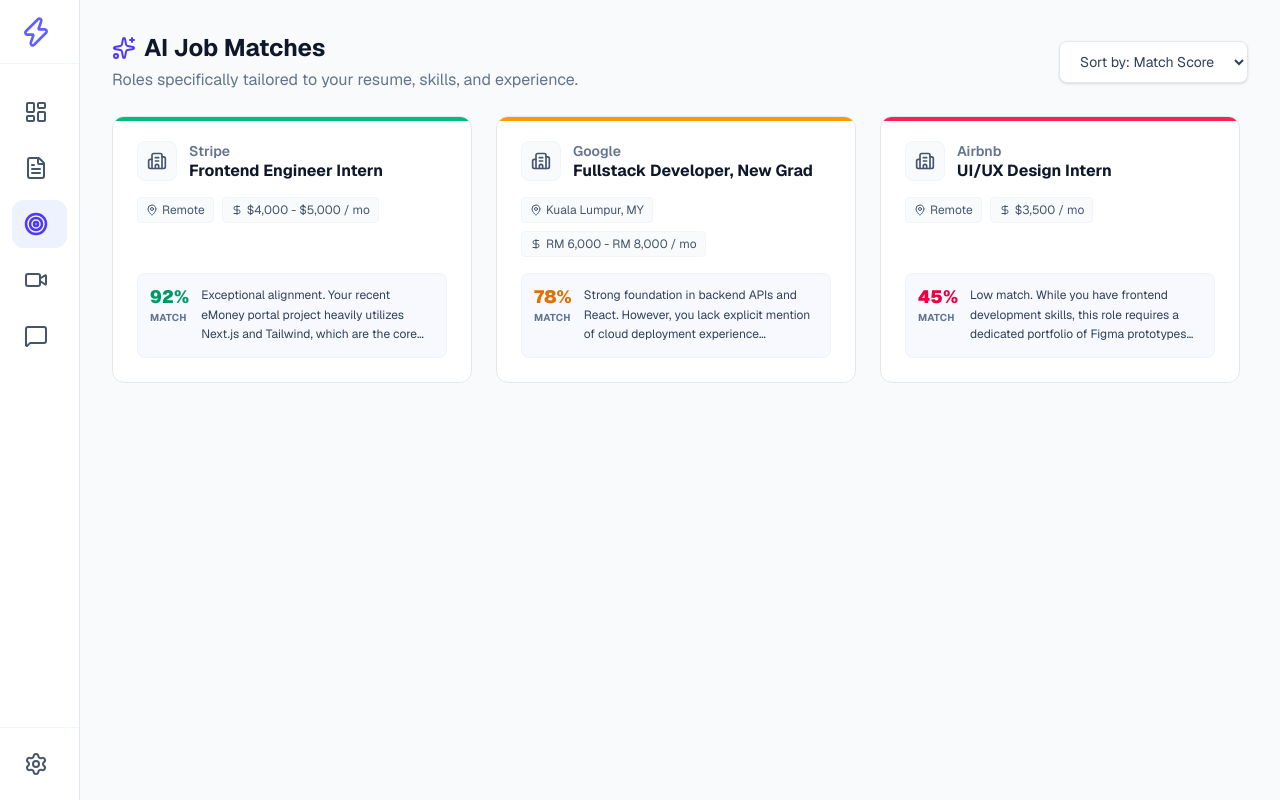
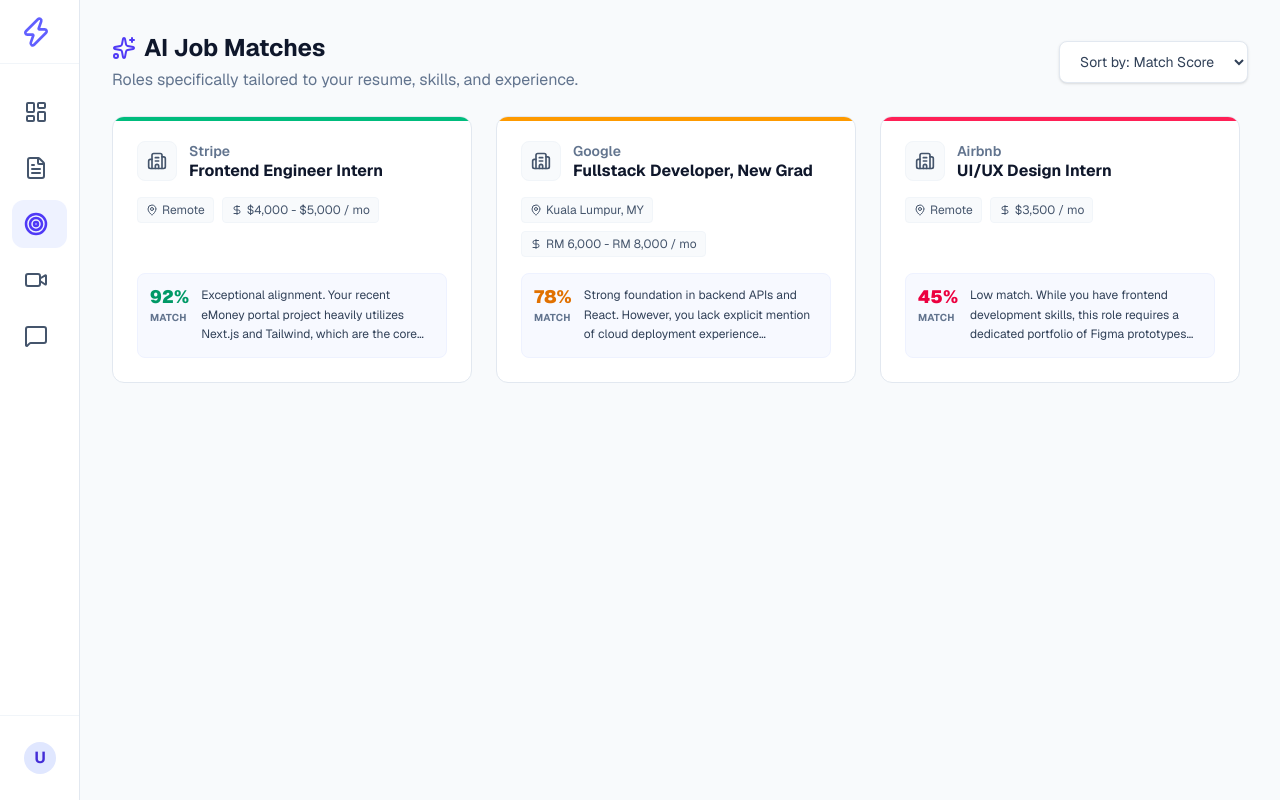
Before and after one commit to newweijun/umhackathon, a Next.js app in the folder futurejob/: page /student/match in a window 1280 px wide. Built offline with nearby package versions, Linux system fonts and the light colour scheme; no server answers.

Commit message:
update siderbar footer ui

```diff
--- a/futurejob/components/ui/student_view/SideBar.tsx
+++ b/futurejob/components/ui/student_view/SideBar.tsx
@@ -1,17 +1,26 @@
 "use client";
 
 import Link from "next/link";
-import { usePathname } from "next/navigation";
+// 1. Corrected router import
+import { usePathname, useRouter } from "next/navigation";
 import {
   LayoutDashboard,
   FileText,
   Target,
   Video,
   MessageSquare,
-  Settings,
   X,
   Zap,
+  UserIcon,
+  LogOut,
+  ChevronUp,
 } from "lucide-react";
+// 2. Added useEffect
+import { useRef, useState, useEffect } from "react";
+
+// 3. Changed import path to standard 'firebase/auth' and added onAuthStateChanged
+import { signOut, onAuthStateChanged, User } from "firebase/auth";
+import { firebaseAuth } from "@/lib/firebase/client";
 
 // Updated for the Student View feature set
 const navItems = [
@@ -30,6 +39,29 @@
   setIsOpen?: (v: boolean) => void;
 }) {
   const pathname = usePathname();
+  const router = useRouter(); // Initialize router inside the component
+
+  // 4. Moved State and Refs INSIDE the component body
+  const [user, setUser] = useState<User | null>(null);
+  const dropdownRef = useRef<HTMLDivElement>(null);
+
+  // 5. Added an Auth Listener so the sidebar actually knows who is logged in
+  useEffect(() => {
+    const unsubscribe = onAuthStateChanged(firebaseAuth, (currentUser) => {
+      setUser(currentUser);
+    });
+    return () => unsubscribe();
+  }, []);
+
+  // 6. Moved handleLogout INSIDE the component body
+  const handleLogout = async () => {
+    try {
+      await signOut(firebaseAuth);
+      router.push("/");
+    } catch (error) {
+      console.error("Error signing out: ", error);
+    }
+  };
 
   return (
     <>
@@ -41,9 +73,7 @@
         />
       )}
 
-      {/* On mobile: width 64 (16rem), offscreen unless isOpen is true.
-        On desktop: width 20 (5rem), expands to 64 (16rem) on hover. group class added for styling children.
-      */}
+      {/* Sidebar Container */}
       <aside
         className={`bg-white border-r border-slate-200 h-screen flex flex-col fixed left-0 top-0 z-50 transition-all duration-300 ease-in-out group ${
           isOpen
@@ -99,15 +129,52 @@
         </nav>
 
         {/* Footer Settings */}
-        <div className="p-3 border-t border-slate-100 overflow-hidden whitespace-nowrap">
-          <button className="flex items-center gap-4 px-3 py-3 w-full rounded-xl text-slate-600 hover:bg-slate-50 transition-colors duration-200 cursor-pointer font-medium">
-            <Settings className="w-6 h-6 shrink-0" strokeWidth={2} />
-            <span
-              className={`transition-opacity duration-300 ${isOpen ? "opacity-100" : "md:opacity-0 group-hover:opacity-100"}`}
+        <div
+          className="p-3 border-t border-slate-100 relative group/profile"
+          ref={dropdownRef}
+        >
+          <div
+            className={`absolute bottom-full left-3 right-3 pb-2 opacity-0 invisible group-hover/profile:opacity-100 group-hover/profile:visible transition-all duration-200 z-50 ${isOpen ? "" : "md:hidden group-hover:block"}`}
+          >
+            <div className="bg-white border border-slate-200 rounded-xl shadow-lg py-2 overflow-hidden">
+              {/* Updated link from /company/profile to /student/profile */}
+              <Link
+                href="/student/profile"
+                className="flex items-center gap-3 px-4 py-2 text-sm text-slate-700 hover:bg-slate-50 transition-colors"
+              >
+                <UserIcon className="w-4 h-4 text-slate-500" />
+                Profile
+              </Link>
+              <button
+                onClick={handleLogout}
+                className="flex items-center gap-3 px-4 py-2 w-full text-left text-sm text-red-600 hover:bg-red-50 transition-colors"
+              >
+                <LogOut className="w-4 h-4 text-red-500" />
+                Logout
+              </button>
+            </div>
+          </div>
+
+          <div className="flex items-center gap-3 px-3 py-3 w-full rounded-xl text-slate-700 hover:bg-slate-50 transition-colors duration-200 cursor-pointer overflow-hidden whitespace-nowrap">
+            <div className="w-8 h-8 rounded-full bg-indigo-100 text-indigo-700 flex items-center justify-center font-bold shrink-0">
+              {user?.email?.charAt(0).toUpperCase() || "U"}
+            </div>
+
+            <div
+              className={`flex items-center justify-between flex-1 transition-opacity duration-300 ${isOpen ? "opacity-100" : "md:opacity-0 group-hover:opacity-100"}`}
             >
-              Settings
-            </span>
-          </button>
+              <div className="flex flex-col items-start text-left truncate overflow-hidden pr-2">
+                {/* Updated default text to Student */}
+                <span className="text-sm font-semibold truncate w-full">
+                  {user?.displayName || "Student User"}
+                </span>
+                <span className="text-xs text-slate-500 truncate w-full">
+                  {user?.email || "student@email.com"}
+                </span>
+              </div>
+              <ChevronUp className="w-4 h-4 text-slate-400 shrink-0 opacity-0 group-hover/profile:opacity-100 transition-opacity" />
+            </div>
+          </div>
         </div>
       </aside>
     </>
```
